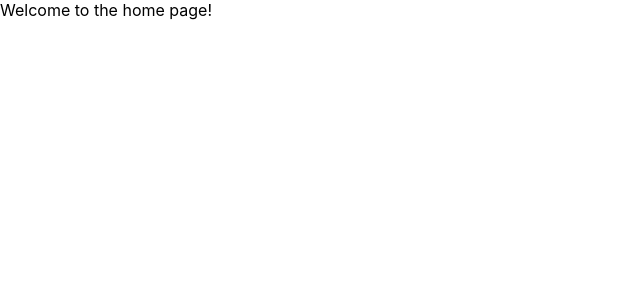
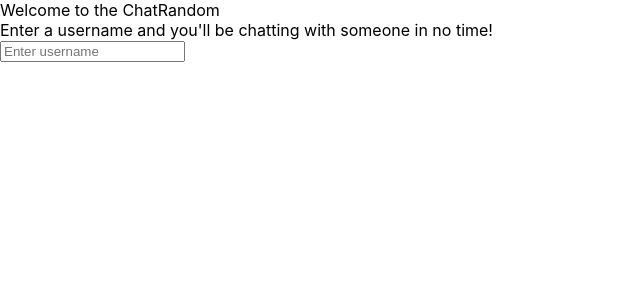
Before and after one commit to bah87/chat-random, a React (Create React App) app in the folder client/: page / in a window 1280 px wide. Shown: the top 300 px of the page, without its empty margins (0-640 px from the left). Built offline with nearby package versions, Linux system fonts and the light colour scheme.

Commit message:
Add input to landing page

```diff
--- a/client/src/components/home/home.tsx
+++ b/client/src/components/home/home.tsx
@@ -10,6 +10,14 @@
   }
 
   render() {
-    return <div>Welcome to the home page!</div>;
+    return (
+      <div>
+        <div>Welcome to the ChatRandom</div>
+        <div>
+          Enter a username and you'll be chatting with someone in no time!
+        </div>
+        <input type="text" placeholder="Enter username" />
+      </div>
+    );
   }
 }
```
